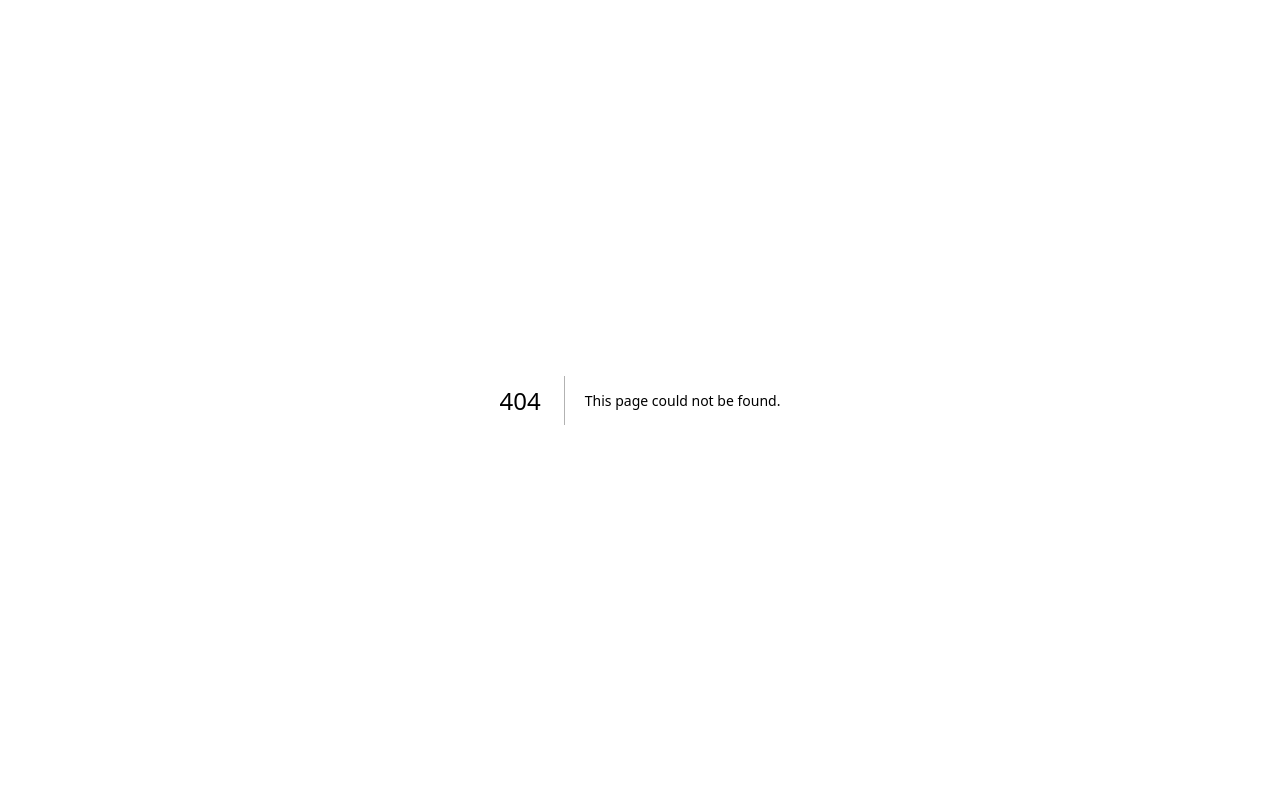
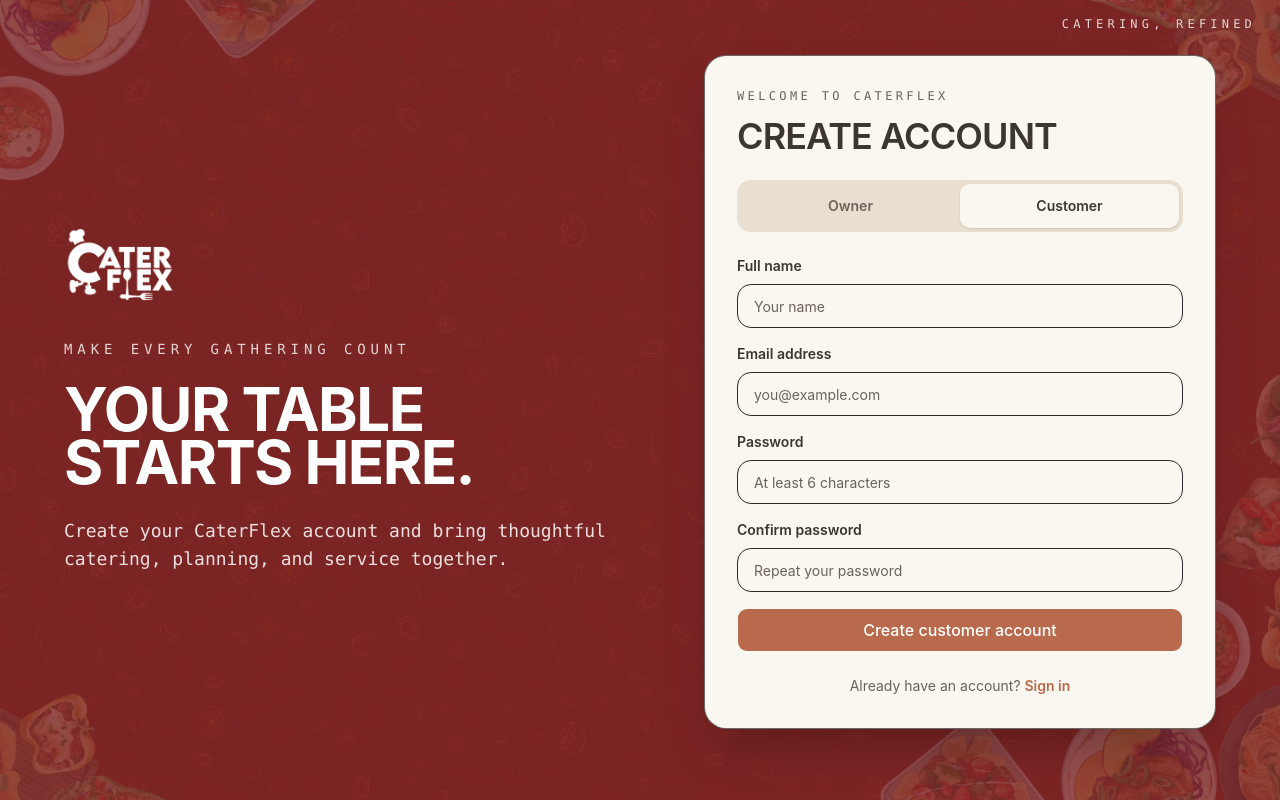
Before and after one commit to Nyakiraa/CaterFlex, a Next.js app: page /signup in a window 1280 px wide. Before the commit this address had no page. Built offline with nearby package versions, Linux system fonts and the light colour scheme.

Commit message:
feat: update login redirect to signup page & add new signup page
New to CaterFlex? Create an account link now redirects to signup. Added new signup page with account type selection and form.

Co-authored-by: Raphael Andrei Abad <198844047+Nyakiraa@users.noreply.github.com>

```diff
--- a/app/login/page.tsx
+++ b/app/login/page.tsx
@@ -48,7 +48,6 @@ function LoginForm() {
         <section className="w-full max-w-lg rounded-3xl border border-border/70 bg-card p-6 text-card-foreground shadow-2xl sm:p-8" aria-labelledby="login-heading">
           <div className="flex items-start justify-between gap-4">
             <div><p className="font-mono text-xs uppercase tracking-[0.28em] text-muted-foreground">Welcome back</p><h2 id="login-heading" className="mt-3 text-4xl font-semibold uppercase tracking-tight">Sign in</h2></div>
-            <div className="rounded-2xl bg-muted px-4 py-3 font-mono text-lg font-semibold tracking-wider text-primary" aria-hidden="true">CF</div>
           </div>
           <div className="mt-6 grid grid-cols-2 rounded-xl bg-muted p-1" role="tablist" aria-label="Account type">
             {(['owner', 'customer'] as const).map((accountRole) => (<button key={accountRole} type="button" role="tab" aria-selected={role === accountRole} onClick={() => setRole(accountRole)} className={`rounded-lg px-3 py-3 text-sm font-semibold capitalize transition-colors ${role === accountRole ? 'bg-card text-card-foreground shadow-sm' : 'text-muted-foreground hover:text-foreground'}`}>{accountRole}</button>))}
@@ -60,7 +59,7 @@ function LoginForm() {
             {error && <p role="alert" className="text-sm text-destructive">{error}</p>}
             <Button type="submit" className="h-11 w-full text-base">Continue as {role}</Button>
           </form>
-          <p className="mt-8 text-center text-sm text-muted-foreground">New to CaterFlex? <button type="button" onClick={() => router.push('/')} className="font-semibold text-primary hover:underline">Create an account</button></p>
+          <p className="mt-8 text-center text-sm text-muted-foreground">New to CaterFlex? <button type="button" onClick={() => router.push('/signup')} className="font-semibold text-primary hover:underline">Create an account</button></p>
         </section>
       </div>
     </main>
--- /dev/null
+++ b/app/signup/page.tsx
@@ -0,0 +1,59 @@
+'use client';
+
+import { FormEvent, useState } from 'react';
+import { useRouter } from 'next/navigation';
+import { Button } from '@/components/ui/button';
+import { useAppState } from '@/lib/state';
+import type { UserRole } from '@/lib/types';
+
+export default function SignupPage() {
+  const router = useRouter();
+  const setCurrentRole = useAppState((state) => state.setCurrentRole);
+  const [role, setRole] = useState<UserRole>('customer');
+  const [error, setError] = useState('');
+
+  function handleSubmit(event: FormEvent<HTMLFormElement>) {
+    event.preventDefault();
+    const form = new FormData(event.currentTarget);
+    const name = String(form.get('name') || '').trim();
+    const email = String(form.get('email') || '').trim();
+    const password = String(form.get('password') || '');
+    const confirm = String(form.get('confirmPassword') || '');
+    if (!name || !email || password.length < 6) return setError('Enter your details and a password with at least 6 characters.');
+    if (password !== confirm) return setError('Passwords do not match.');
+    setError('');
+    setCurrentRole(role);
+    router.push(role === 'owner' ? '/owner/dashboard' : '/customer/inquiry');
+  }
+
+  return (
+    <main className="relative h-screen max-h-screen overflow-hidden bg-cover bg-center px-6 py-4 text-primary-foreground" style={{ backgroundImage: "url('/background.webp')" }}>
+      <div className="absolute inset-0 bg-brand/80" aria-hidden="true" />
+      <header className="relative z-10 flex justify-end"><span className="hidden font-mono text-xs uppercase tracking-[0.35em] text-primary-foreground/80 sm:block">Catering, refined</span></header>
+      <div className="relative z-10 mx-auto flex h-[calc(100vh-5rem)] max-w-6xl items-center justify-center gap-12 py-2 lg:gap-16">
+        <section className="hidden max-w-xl lg:block">
+          <button type="button" onClick={() => router.push('/')} className="mb-4 block" aria-label="Back to CaterFlex home"><img src="/logo.png" alt="CaterFlex logo" className="size-28 object-contain object-left" /></button>
+          <p className="font-mono text-sm uppercase tracking-[0.35em] text-primary-foreground/80">Make every gathering count</p>
+          <h1 className="mt-6 max-w-xl text-balance text-6xl font-bold uppercase leading-[0.88] tracking-tight">Your table starts here.</h1>
+          <p className="mt-7 max-w-xl font-mono text-lg leading-7 text-primary-foreground/85">Create your CaterFlex account and bring thoughtful catering, planning, and service together.</p>
+        </section>
+        <section className="w-full max-w-lg rounded-3xl border border-border/70 bg-card p-6 text-card-foreground shadow-2xl sm:p-8" aria-labelledby="signup-heading">
+          <p className="font-mono text-xs uppercase tracking-[0.28em] text-muted-foreground">Welcome to CaterFlex</p>
+          <h1 id="signup-heading" className="mt-3 text-4xl font-semibold uppercase tracking-tight">Create account</h1>
+          <div className="mt-6 grid grid-cols-2 rounded-xl bg-muted p-1" role="tablist" aria-label="Account type">
+            {(['owner', 'customer'] as const).map((accountRole) => <button key={accountRole} type="button" role="tab" aria-selected={role === accountRole} onClick={() => setRole(accountRole)} className={`rounded-lg px-3 py-3 text-sm font-semibold capitalize transition-colors ${role === accountRole ? 'bg-card text-card-foreground shadow-sm' : 'text-muted-foreground hover:text-foreground'}`}>{accountRole}</button>)}
+          </div>
+          <form onSubmit={handleSubmit} className="mt-6 flex flex-col gap-4">
+            <label htmlFor="name" className="flex flex-col gap-2 text-sm font-semibold">Full name<input id="name" name="name" required autoComplete="name" placeholder="Your name" className="h-11 w-full rounded-xl border border-border bg-card px-4 font-normal text-foreground outline-none placeholder:text-muted-foreground focus:border-primary focus:ring-2 focus:ring-primary/20" /></label>
+            <label htmlFor="email" className="flex flex-col gap-2 text-sm font-semibold">Email address<input id="email" name="email" type="email" required autoComplete="email" placeholder="you@example.com" className="h-11 w-full rounded-xl border border-border bg-card px-4 font-normal text-foreground outline-none placeholder:text-muted-foreground focus:border-primary focus:ring-2 focus:ring-primary/20" /></label>
+            <label htmlFor="password" className="flex flex-col gap-2 text-sm font-semibold">Password<input id="password" name="password" type="password" required minLength={6} autoComplete="new-password" placeholder="At least 6 characters" className="h-11 w-full rounded-xl border border-border bg-card px-4 font-normal text-foreground outline-none placeholder:text-muted-foreground focus:border-primary focus:ring-2 focus:ring-primary/20" /></label>
+            <label htmlFor="confirmPassword" className="flex flex-col gap-2 text-sm font-semibold">Confirm password<input id="confirmPassword" name="confirmPassword" type="password" required minLength={6} autoComplete="new-password" placeholder="Repeat your password" className="h-11 w-full rounded-xl border border-border bg-card px-4 font-normal text-foreground outline-none placeholder:text-muted-foreground focus:border-primary focus:ring-2 focus:ring-primary/20" /></label>
+            {error && <p role="alert" className="text-sm text-destructive">{error}</p>}
+            <Button type="submit" className="h-11 w-full text-base">Create {role} account</Button>
+          </form>
+          <p className="mt-6 text-center text-sm text-muted-foreground">Already have an account? <button type="button" onClick={() => router.push('/login')} className="font-semibold text-primary hover:underline">Sign in</button></p>
+        </section>
+      </div>
+    </main>
+  );
+}
```
